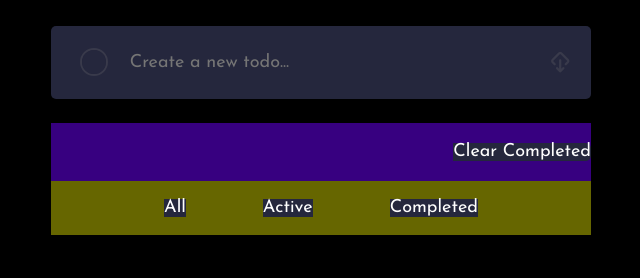
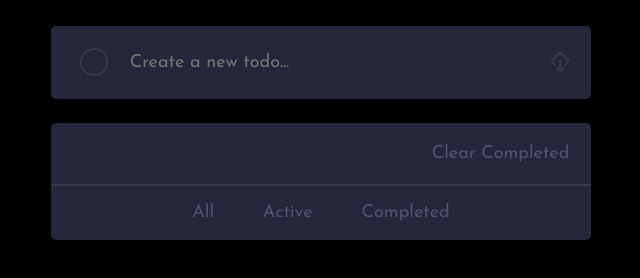
Before and after one commit to MikeeOo/todo, a website built with Vite: page index.html in a window 1280 px wide. Shown: the part 110-388 px from the top of the page, without its empty margins (319-959 px from the left). Built offline with nearby package versions, Linux system fonts and the light colour scheme; data requests are answered from the project's data file; files whose address does not match are found by name.

Commit message:
styled filter buttons

```diff
--- a/index.html
+++ b/index.html
@@ -48,11 +48,13 @@
       </button>
     </form>
 
-    <ul id="tasks_list" class="container">
+    <div class="tasks container">
+
+      <ul id="tasks_list">
 
       </ul>
 
-    <div class="tasks_counter_clear container">
+      <div class="tasks_counter_clear">
 
         <span id="tasks_left"></span>
         <button id="tasks_clear" class="btn">Clear Completed</button>
@@ -60,11 +62,14 @@
 
       <div class="tasks_filters container">
 
+        <div class="tasks_filters-container">
+
           <button data-filter="all" >All</button>
           <button data-filter="active" >Active</button>
           <button data-filter="completed" >Completed</button>
         </div>
-
+      </div>
+    </div>
   </div>
 </body>
 </html>
--- a/scss/base/_global.scss
+++ b/scss/base/_global.scss
@@ -57,22 +57,3 @@ input[type="text"], button{
 .hidden {
   display: none;
 }
-
-////////////////////////////////////////////////////////////////////////////////
-
-.tasks_counter_clear {
-  background-color: rgba(111, 0, 255, 0.5);
-  display: flex;
-  justify-content: space-between;
-  padding: 2rem 0;
-}
-
-.tasks_filters {
-  /*background-color: greenyellow;*/
-  display: flex;
-  justify-content: space-evenly;
-  /*width: 86%;*/
-  /*max-width: 50%;*/
-  padding: 1em 2em;
-  background-color: rgba(255, 255, 0, 0.4);
-}
--- /dev/null
+++ b/scss/layout/_tasks.scss
@@ -0,0 +1,63 @@
+@import "scss/utils/variables";
+@import "scss/utils/mixins";
+
+.tasks {
+  background-color: $bg-aux;
+  border-radius: $rad;
+
+  .tasks_list__task_item {
+    display: flex;
+    color: $el-main;
+    align-items: center;
+    border-bottom: 2px solid $el-grey;
+  }
+
+  .task {
+    background-color: $bg-aux;
+    padding: 1.5em 0;
+    width: 100%;
+    max-width: 100%;
+    word-break: break-all;
+  }
+
+  .tasks_counter_clear {
+    display: flex;
+    justify-content: space-between;
+    border-radius: 0 0 $rad $rad ;
+    padding: 0.7em 0.7em;
+    color: $el-aux;
+
+    #tasks_left {
+      padding: 0.5em 0 0.5em .85em;
+    }
+
+    #tasks_clear {
+      color: inherit;
+      padding: 0.5em 0.5em;
+    }
+    #tasks_clear:hover {
+      color: $el-main;
+    }
+  }
+}
+
+.tasks_filters {
+  border-top: 2px solid $el-grey;
+  display: flex;
+  justify-content: space-around;
+  width: 100%;
+  padding: .5em 0;
+
+  [data-filter] {
+    padding: .5em .8em;
+    color: $el-aux;
+
+    @include desktop {
+      padding: .5em 1.2em;
+    }
+
+    &:hover {
+      color: $el-main;
+    }
+  }
+}
--- a/scss/layout/_tasks_list.scss
+++ /dev/null
@@ -1,21 +0,0 @@
-@import "scss/utils/variables";
-
-#tasks_list {
-  background-color: $bg-aux;
-  border-radius: $rad;
-
-  .tasks_list__task_item {
-    display: flex;
-    color: $el-main;
-    align-items: center;
-    border-bottom: 2px solid $el-aux;
-  }
-
-  .task {
-    background-color: $bg-aux;
-    padding: 1.5em 0;
-    width: 100%;
-    max-width: 100%;
-    word-break: break-all;
-  }
-}
--- a/scss/main.scss
+++ b/scss/main.scss
@@ -10,4 +10,4 @@
  //Import layout
 @import "layout/header";
 @import "layout/task_form";
-@import "layout/tasks_list";
+@import "layout/tasks";
--- a/scss/utils/_variables.scss
+++ b/scss/utils/_variables.scss
@@ -1,5 +1,6 @@
 $el-main: #FFFFFF;
-$el-aux: #494C6B;
+//$el-aux: #494C6B;
+$el-aux: #515471;
 $el-grey: #393A4B;
 
 $text-dim: #757575;
--- a/src/app.ts
+++ b/src/app.ts
@@ -190,7 +190,7 @@ class TodoApp {
             this.elements.tasksLeft.innerText = ``;
         }
 
-        console.log(this.elements.tasksFilters)
+        // console.log(this.elements.tasksFilters)
         // dokończ logikę przełączania widoczności buttona
         // console.log(this.elements.tasksList.getElementsByTagName(`li`).length === this.tasksAmount.length)
         // console.log(this.elements.tasksList.getElementsByTagName(`li`).length === this.tasksAmount.length)
```
Lines whose indentation alone changed are shown as unchanged.
